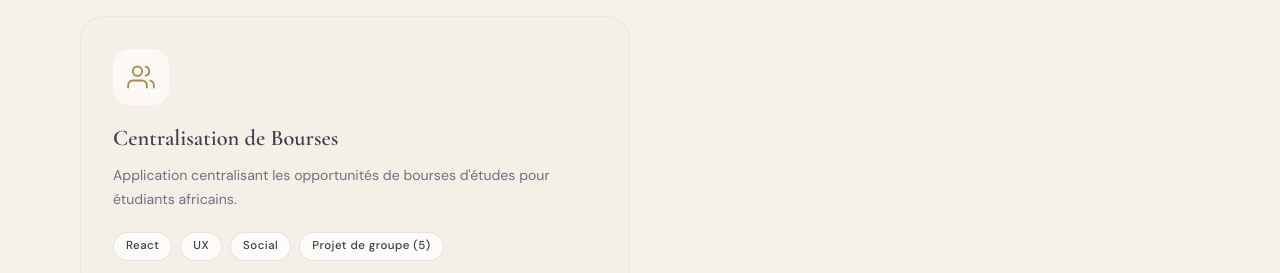
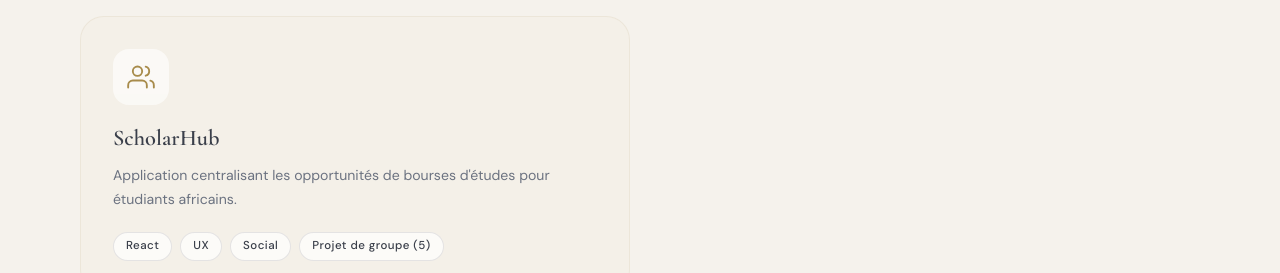
Before and after one commit to johannehasley-code/Portfolio_Johanne_Diessongo, a React (Vite) app: page / in a window 1280 px wide. Shown: the part 4600-4873 px from the top of the page. Built offline with nearby package versions, Linux system fonts and the light colour scheme.

Commit message:
Ajoute les liens des applications et renomme Centralisation de Bourses en ScholarHub
Co-Authored-By: Claude Opus 5.5 <noreply@anthropic.com>
Claude-Session: https://claude.ai/code/session_01HJj2Ac23n8SgLz9qzpj5pP

```diff
--- a/src/data/portfolio.js
+++ b/src/data/portfolio.js
@@ -77,7 +77,7 @@ export const projects = [
     color: "#f4e8ea",
     type: "community",
     category: "communautaire",
-    demo: { kind: "link", url: "", label: "Voir l'application" },
+    demo: { kind: "link", url: "https://cnts-registration.netlify.app", label: "Voir l'application" },
   },
   {
     title: "Aide aux femmes déplacées internes",
@@ -96,7 +96,7 @@ export const projects = [
     color: "#e8f4f0",
     type: "finance",
     category: "personnel",
-    demo: { kind: "link", url: "", label: "Voir l'application" },
+    demo: { kind: "link", url: "https://investpredict-lime.vercel.app", label: "Voir l'application" },
   },
   {
     title: "App de Gestion de Tokens",
@@ -108,13 +108,13 @@ export const projects = [
     demo: { kind: "link", url: "", label: "Voir l'application" },
   },
   {
-    title: "Centralisation de Bourses",
+    title: "ScholarHub",
     desc: "Application centralisant les opportunités de bourses d'études pour étudiants africains.",
     tags: ["React", "UX", "Social", "Projet de groupe (5)"],
     color: "#f4f0e8",
     type: "education",
     category: "personnel",
-    demo: { kind: "link", url: "" },
+    demo: { kind: "link", url: "https://scholarhubweb.netlify.app", label: "Voir l'application" },
   },
   // Projets académiques
   {
@@ -124,7 +124,7 @@ export const projects = [
     color: "#e8f0f4",
     type: "tech",
     category: "academique",
-    demo: { kind: "link", url: "" },
+    demo: { kind: "link", url: "https://innofasonc.netlify.app/", label: "Voir l'application" },
   },
   {
     title: "AES Connect",
@@ -142,7 +142,7 @@ export const projects = [
     color: "#e8eef4",
     type: "tech",
     category: "academique",
-    demo: { kind: "link", url: "" },
+    demo: { kind: "link", url: "https://mathbot-frontend.vercel.app", label: "Voir l'application" },
   },
 ];
 
```
